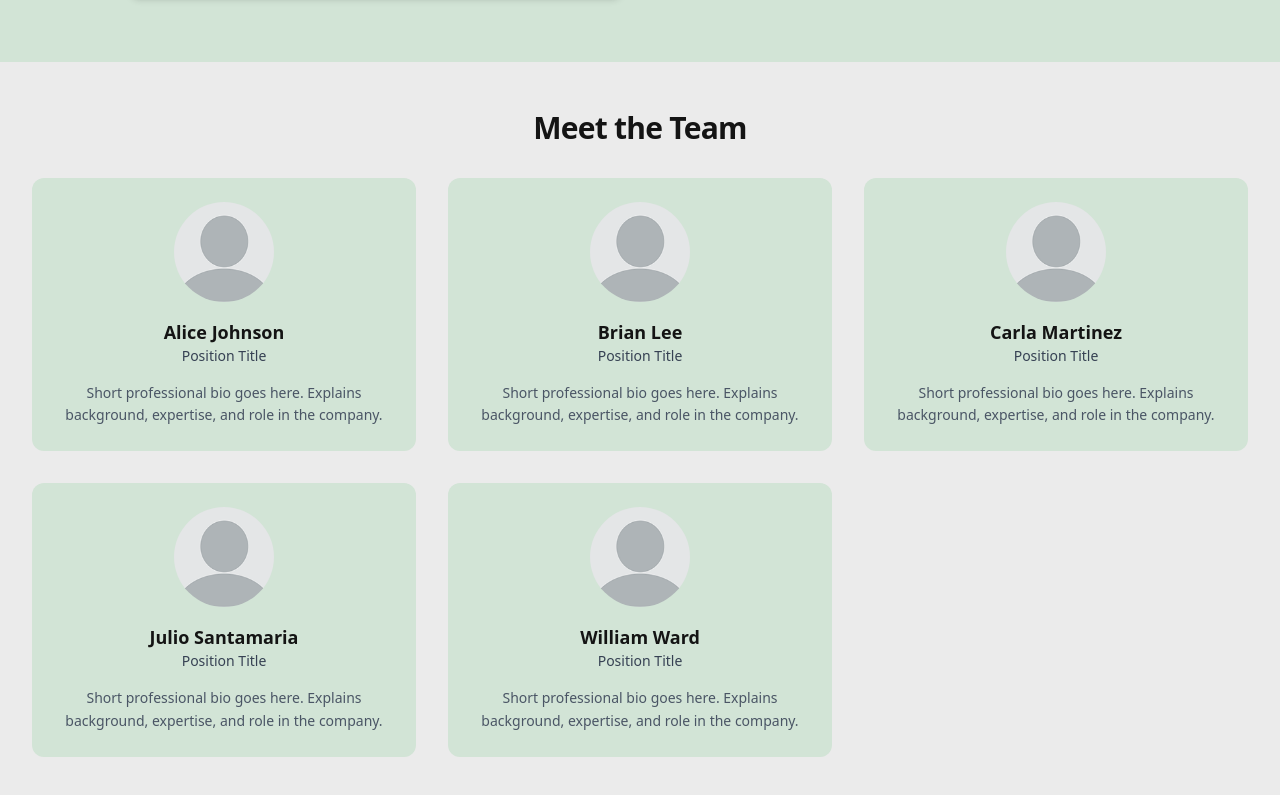
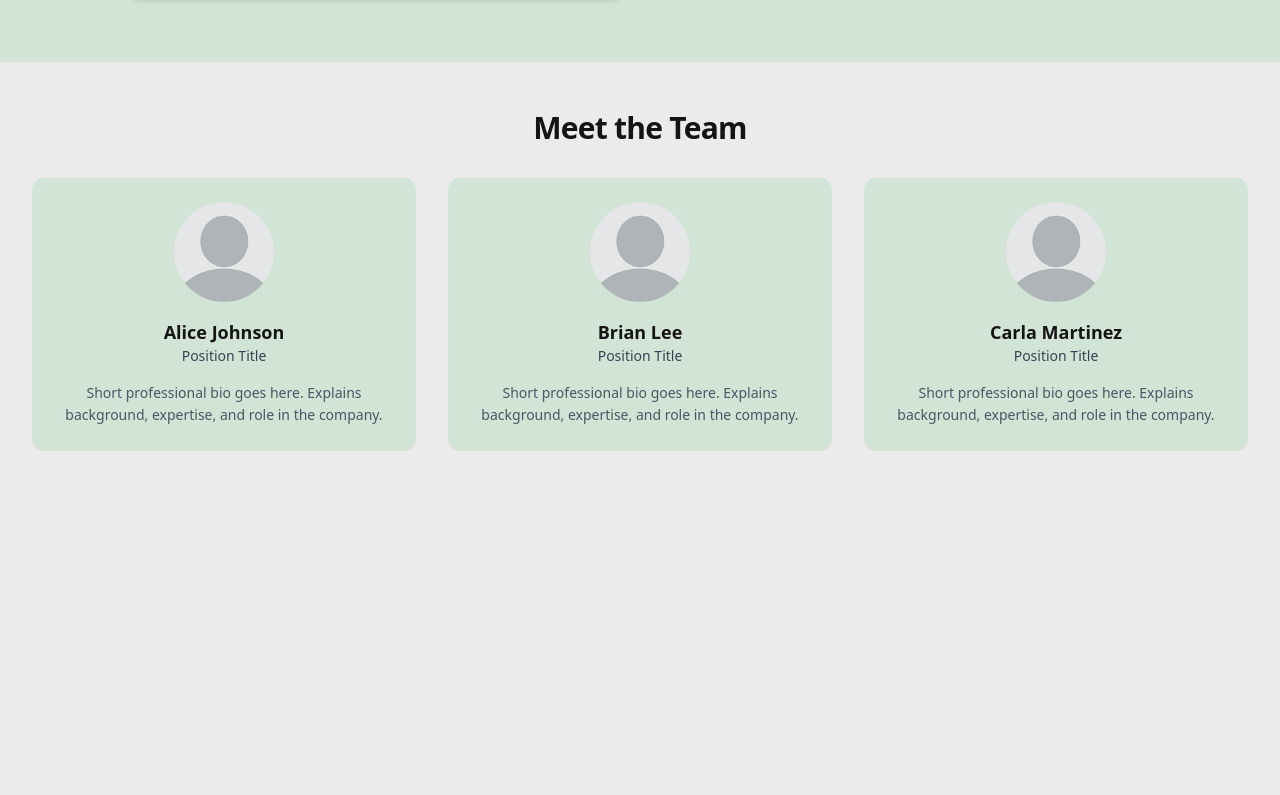
Before and after one commit to juliosantamariafgcu/True-Growers-Website, a Next.js app in the folder true-growers/: page /about_us in a window 1280 px wide. Shown: the part 1942-2737 px from the top of the page. After the commit the page ends 2441 px from the top, so only its background shows below. Built offline with nearby package versions, Linux system fonts and the light colour scheme; a web font is replaced by a local one.

Commit message:
Remove names from "Meet the Team"

```diff
--- a/true-growers/src/app/about_us/page.tsx
+++ b/true-growers/src/app/about_us/page.tsx
@@ -123,7 +123,7 @@ export default function AboutUs() {
             Meet the Team
           </h2>
           <div className="grid md:grid-cols-3 gap-8 text-center">
-            {["Alice Johnson", "Brian Lee", "Carla Martinez", "Julio Santamaria", "William Ward"].map((name, idx) => (
+            {["Alice Johnson", "Brian Lee", "Carla Martinez"].map((name, idx) => (
               <div
                 key={idx}
                 className="rounded-xl p-6 bg-[#D2E4D6] dark:bg-[#36593D] hover:bg-[#4A9833] dark:hover:bg-[#346B24] transition-colors duration-300"
```
